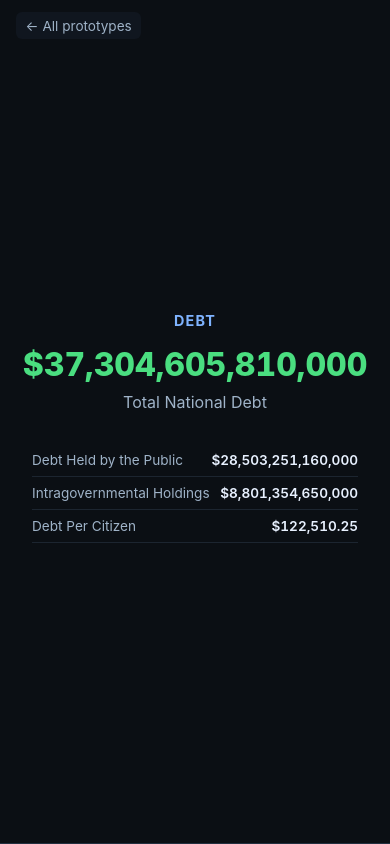
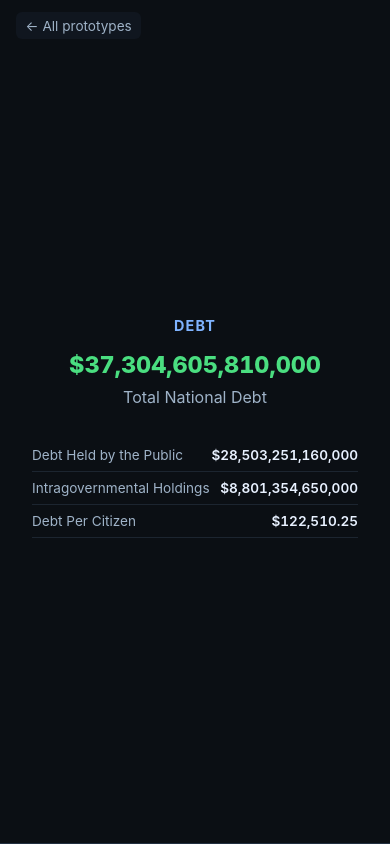
Before and after one commit to arulsun25/USDEBT, a website with bundled scripts: page prototype-c-cards/index.html in a window 390 px wide. Built offline with nearby package versions, Linux system fonts and the light colour scheme.

Commit message:
Fix prototype C: prevent headline number overflow on narrow mobile viewports

```diff
--- a/prototype-c-cards/style.css
+++ b/prototype-c-cards/style.css
@@ -44,8 +44,9 @@ body {
 .headline-value {
   color: #4ade80;
   font-weight: 800;
-  font-size: clamp(2rem, 8vw, 3.5rem);
+  font-size: clamp(1.4rem, 6vw, 3.5rem);
   font-variant-numeric: tabular-nums;
+  word-break: break-all;
 }
 .headline-label { color: #9fb3c8; margin-top: 0.5rem; font-size: 1rem; }
 .supporting-stats { margin-top: 2rem; width: 100%; max-width: 420px; }
```
